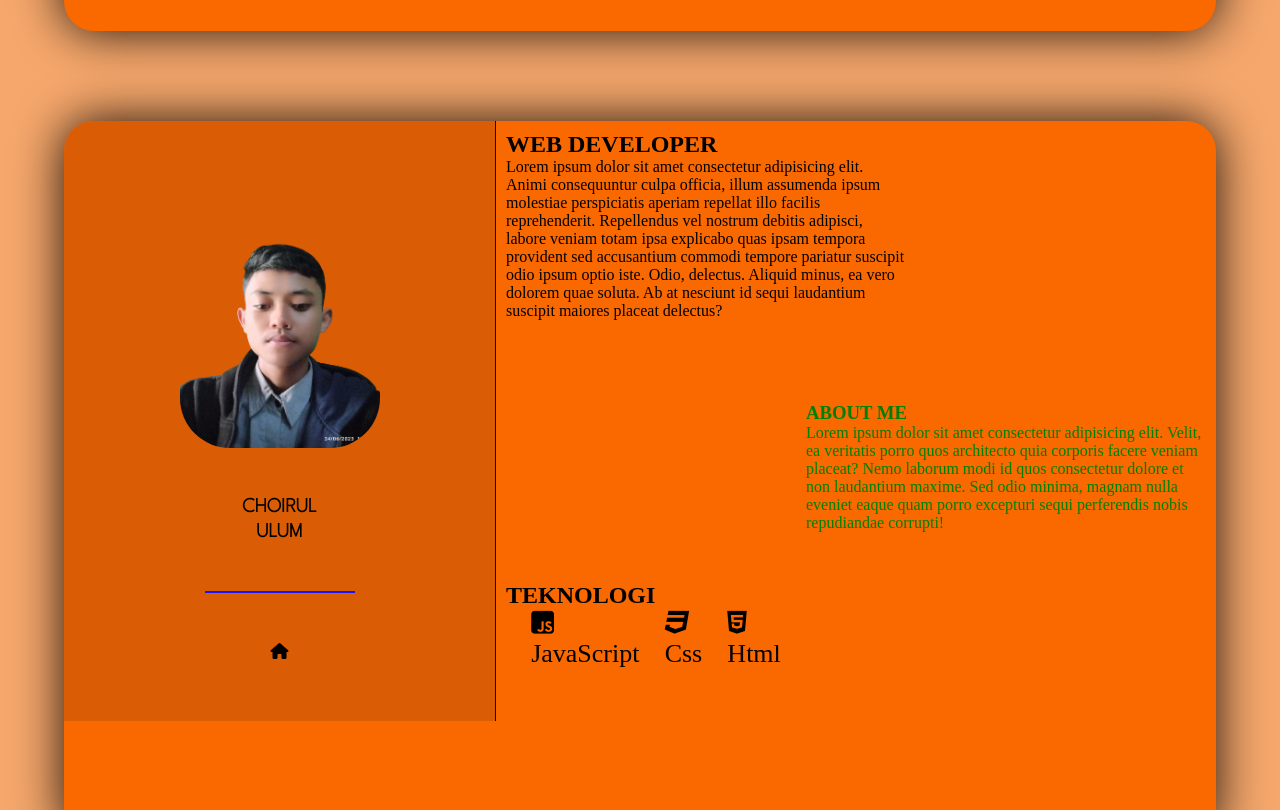
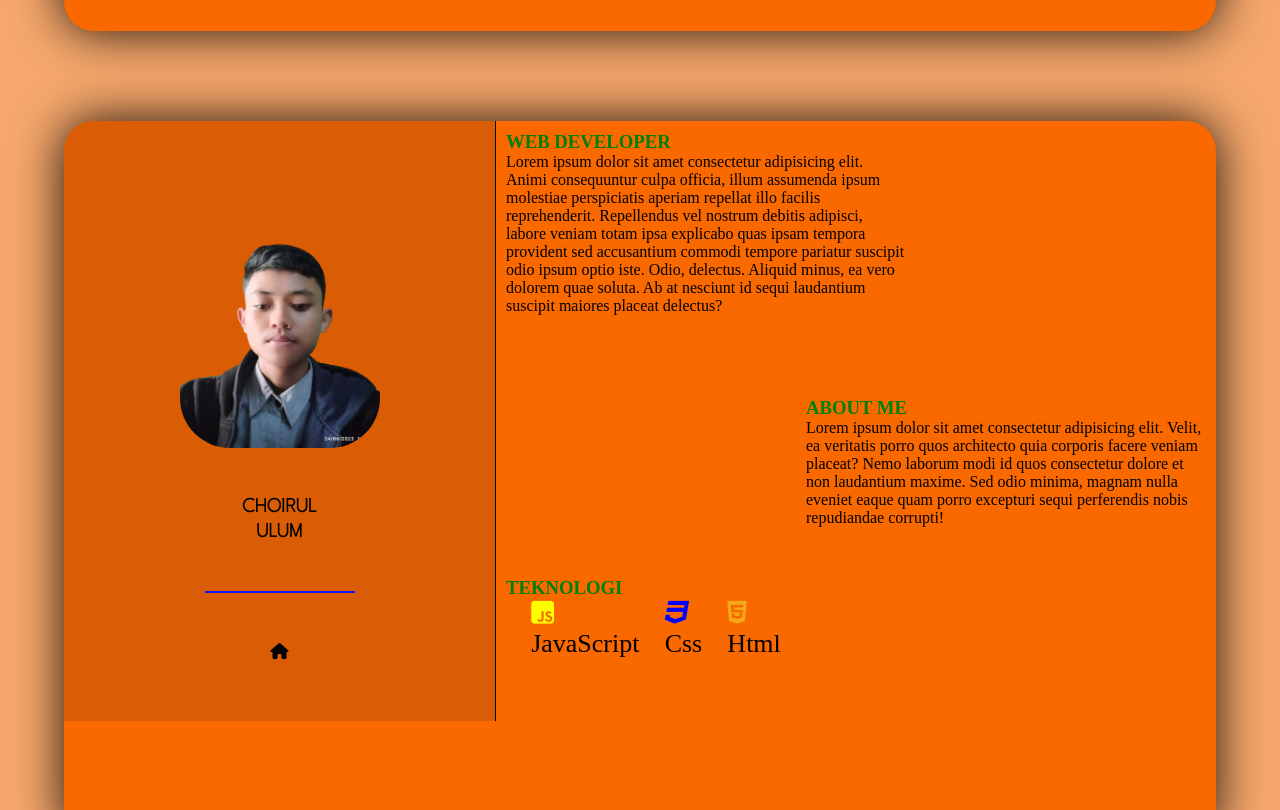
Before and after one commit to ulumirul/top_crey, a plain HTML site: page website_real.html in a window 1280 px wide. Shown: the part 731-1541 px from the top of the page. Drawn offline with Linux system fonts and the light colour scheme.

Commit message:
first comit

```diff
--- a/js/dot.js
+++ b/js/dot.js
@@ -30,25 +30,25 @@ function typeText() {
     if (index < textToType.length) {
         textAnimation.textContent += textToType[index];
         index++;
-        setTimeout(typeText, 70); // Waktu penundaan antar karakter
+        setTimeout(typeText, 70);
     } else {
-        setTimeout(eraseText, 100); // Tunggu 1 detik sebelum menghapus teks
+        setTimeout(eraseText, 100);
     }
 }
 
 function eraseText() {
     if (textAnimation.textContent.length > 0) {
         textAnimation.textContent = textAnimation.textContent.slice(0, -1);
-        setTimeout(eraseText, 35); // Waktu penundaan antar karakter saat menghapus
+        setTimeout(eraseText, 35);
     } else {
         index = 0;
-        setTimeout(typeText, 100); // Tunggu 1 detik sebelum mulai mengetik ulang
+        setTimeout(typeText, 100);
     }
 }
 
 // Mulai animasi
 typeText();
-// gelap terang
+
 function toggleTheme() {
   const body = document.body;
   const box = document.getElementById('box');
@@ -64,4 +64,3 @@ function toggleTheme() {
 // Event listener untuk tombol tema gelap/terang
 const themeToggleBtn = document.getElementById('toggle-theme');
 themeToggleBtn.addEventListener('click', toggleTheme);
-// animasi ketikan teks
--- a/style/prop.css
+++ b/style/prop.css
@@ -125,19 +125,31 @@ nav{
     margin-bottom: 62px;
 }
 
+.boxRight .busy h3{
+    color: green;
+}
+
 .boxRight .busy2{
     /* border: 1px solid; */
-    color: green;
+    color: var(--color);
     margin-bottom: 30px;
     width: 400px;
     padding: 10px;
     margin-left: 300px;
 }
 
+.boxRight .busy2 h3{
+    color: green;
+}
+
 .boxRight .busy3{
     /* border: 1px solid; */
     width: 300px;
     padding: 10px;
+}
+
+.boxRight .busy3 h3{
+    color: green;
 }
 
 .boxRight .busy3 ul{
@@ -148,6 +160,18 @@ nav{
 .boxRight .busy3 ul li{
     list-style: none;
     font-size: 26px;
+}
+
+.boxRight .busy3 ul .js{
+    color: yellow;
+}
+
+.boxRight .busy3 ul .css{
+    color: blue;
+}
+
+.boxRight .busy3 ul .html{
+    color: rgb(243, 167, 25);
 }
 
 .box4{
--- a/website_real.html
+++ b/website_real.html
@@ -47,7 +47,7 @@
         </div>
         <div class="boxRight">
             <div class="busy">
-                <h2>WEB DEVELOPER</h2>
+                <h3>WEB DEVELOPER</h3>
                 <p>Lorem ipsum dolor sit amet consectetur adipisicing elit. Animi consequuntur culpa officia, illum assumenda ipsum molestiae perspiciatis aperiam repellat illo facilis reprehenderit. Repellendus vel nostrum debitis adipisci, labore veniam totam ipsa explicabo quas ipsam tempora provident sed accusantium commodi tempore pariatur suscipit odio ipsum optio iste. Odio, delectus. Aliquid minus, ea vero dolorem quae soluta. Ab at nesciunt id sequi laudantium suscipit maiores placeat delectus?</p>
             </div>
             <div class="busy2">
@@ -55,17 +55,17 @@
                 <p>Lorem ipsum dolor sit amet consectetur adipisicing elit. Velit, ea veritatis porro quos architecto quia corporis facere veniam placeat? Nemo laborum modi id quos consectetur dolore et non laudantium maxime. Sed odio minima, magnam nulla eveniet eaque quam porro excepturi sequi perferendis nobis repudiandae corrupti!</p>
             </div>
             <div class="busy3">
-                <h2>TEKNOLOGI</h2>
+                <h3>TEKNOLOGI</h3>
                 <ul>
                     <li>
-                        <i class="fa-brands fa-square-js"></i>
+                        <i class="fa-brands fa-square-js js"></i>
                         <p>JavaScript</p>
                     </li>
                     <li>
-                        <i class="fa-brands fa-css3"></i>
+                        <i class="fa-brands fa-css3 css"></i>
                         <p>Css</p>
                     </li>
-                    <li><i class="fa-brands fa-html5"></i>
+                    <li><i class="fa-brands fa-html5 html"></i>
                     <p>Html</p></li>
                 </ul>
             </div>
```
Also changed, not shown: cek.js (renamed from jscons.js, +4 -4 lines).
